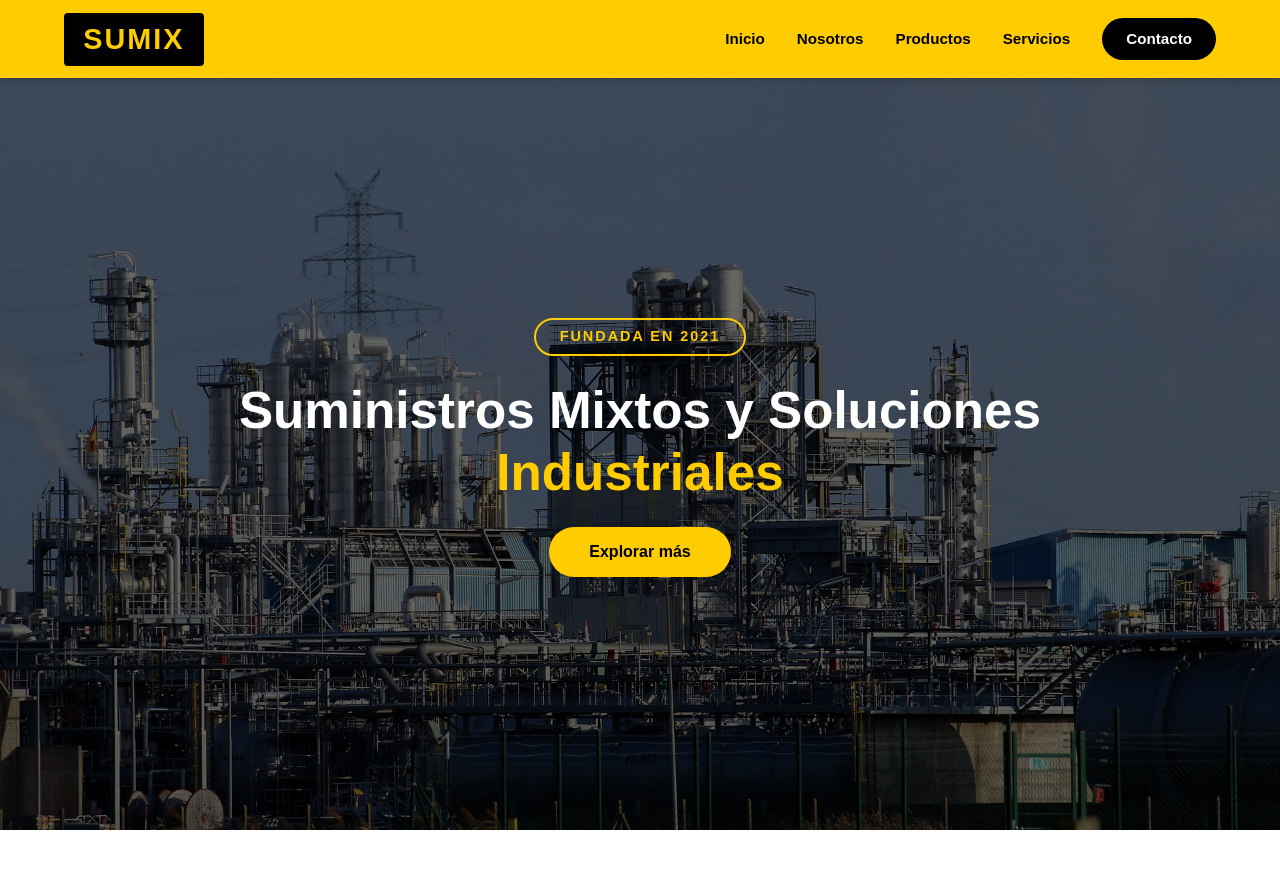
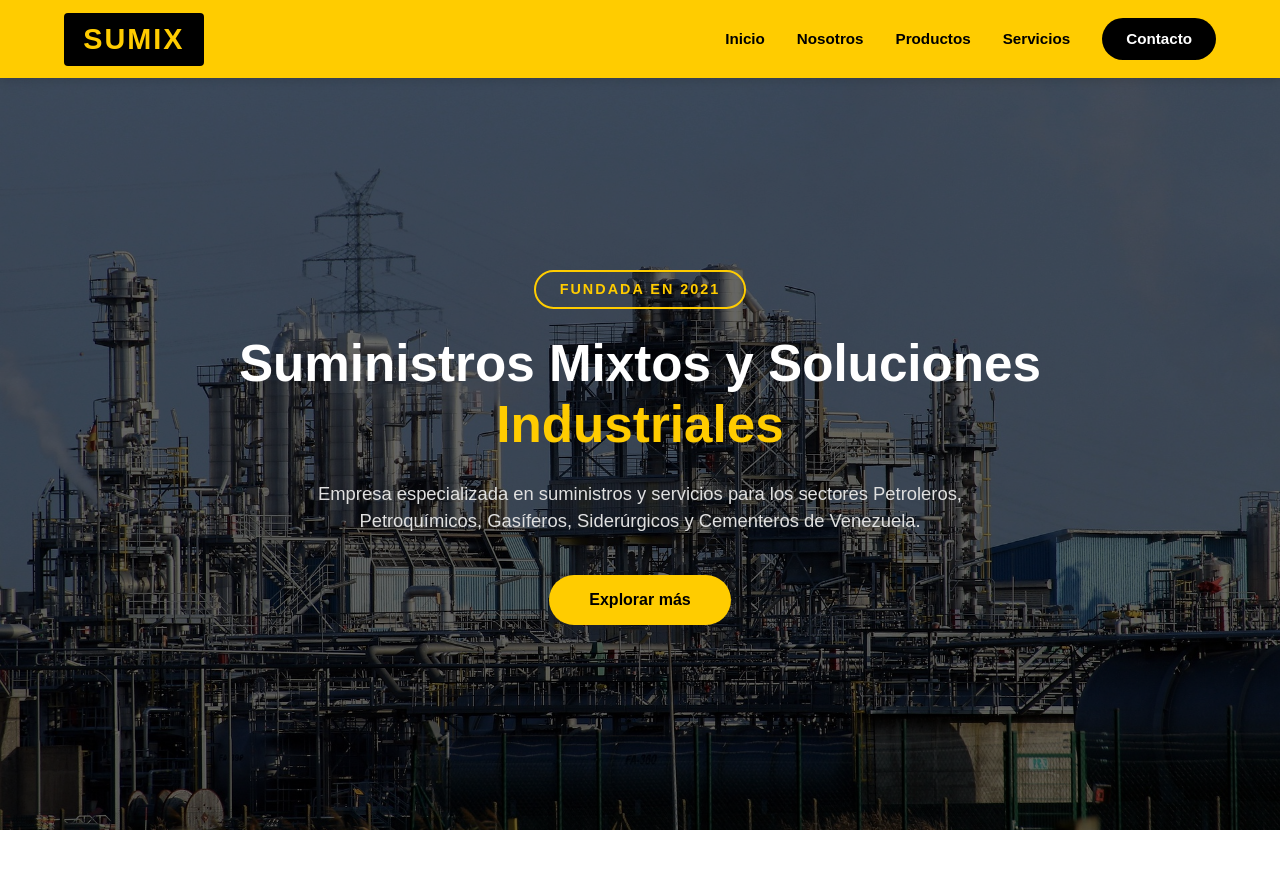
Before and after one commit to ing-nestorgomez/ximus, a Jekyll site: the page built from index.html, in a window 1280 px wide and 900 px high. Shown: the top 869 px of the window. Built offline with Jekyll 4.4.1, drawn with Linux system fonts in a browser that asks for light colours.

Commit message:
Enhance hero section with subtitle and content
Added subtitle and updated hero section content.

```diff
--- a/index.html
+++ b/index.html
@@ -4,15 +4,22 @@ title: "SUMIX | Suministros Mixtos y Soluciones Industriales"
 ---
 
 <!-- SECCIÓN HERO / INICIO -->
-<section id="inicio" class="hero-section">
+<section class="hero-section">
   <div class="hero-overlay"></div>
   <div class="hero-container">
-    <div class="hero-badge">FUNDADA EN 2021</div>
-    <h1 class="hero-title">Suministros Mixtos y Soluciones <br><span class="text-highlight">Industriales</span></h1>
-    <a href="#nosotros" class="btn-hero">Explorar más</a>
+    <span class="hero-badge">FUNDADA EN 2021</span>
+    <h1 class="hero-title">
+      Suministros Mixtos y Soluciones <span class="text-highlight">Industriales</span>
+    </h1>
+
+    <!-- Texto que faltaba agregar -->
+    <p class="hero-subtitle">
+      Empresa especializada en suministros y servicios para los sectores Petroleros, Petroquímicos, Gasíferos, Siderúrgicos y Cementeros de Venezuela.
+    </p>
+
+    <a href="#contacto" class="btn-hero">Explorar más</a>
   </div>
 </section>
-
 <!-- SECCIÓN REASON WHY / NOSOTROS -->
 <section id="nosotros" class="about-section">
   <div class="container about-container">
```
